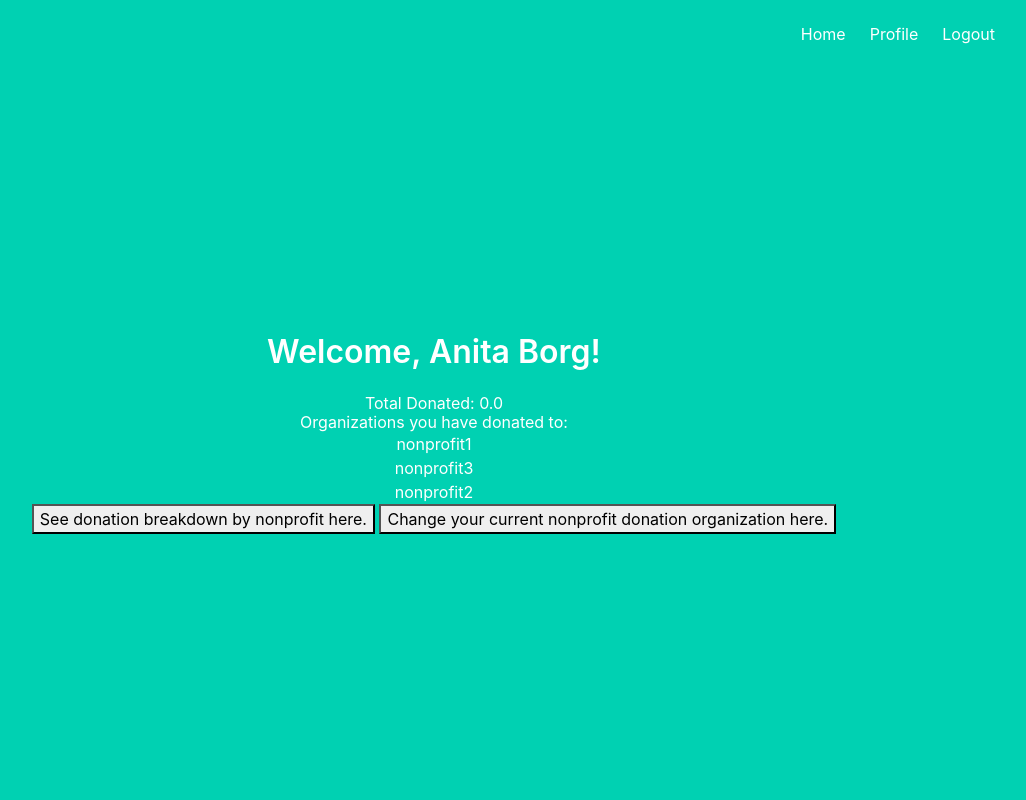
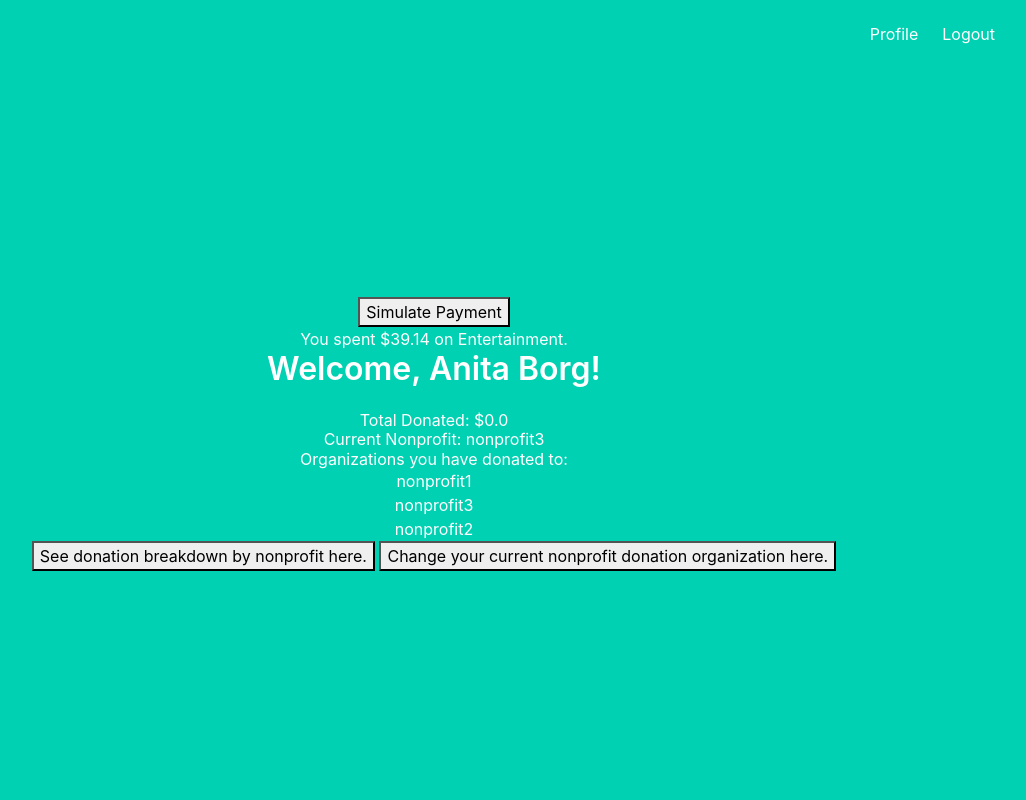
Before and after one commit to ndellamaria/technica2019, a Flask app: a page that uses femmeCare/templates/base.html in a window 1280 px wide. Shown: the whole page, without its empty margins (206-1232 px from the left). Run offline with Flask 2, Linux system fonts and the light colour scheme; a user stored in the database is signed in; data comes from the database, SQL or seed files in the repository; both versions use the stored data as it was after the commit; some libraries are stand-ins or nearby versions.

Commit message:
simulate payments

```diff
--- a/femmeCare/main.py
+++ b/femmeCare/main.py
@@ -4,6 +4,8 @@ from flask import Blueprint, render_template, redirect, request, url_for
 from flask_login import login_required, current_user
 from .models import User, Transaction
 from . import db
+import random
+import math
 
 main = Blueprint('main', __name__)
 
@@ -16,8 +18,27 @@ def index():
 def profile():
 	total = current_user.total
 	name = current_user.name
+	nonprofit = current_user.nonprofit
 	orgs = Transaction.query.filter_by(user_id=current_user.id).all()
-	return render_template('profile.html', total=total, name=name, orgs=orgs)
+	if 'category' in request.args and 'price' in request.args:
+		payment = {
+		'category': request.args['category'],
+		'price' : request.args['price']
+		}
+	else:
+		payment = None
+	# orgs = Transaction.query.all()
+	return render_template('profile.html', nonprofit=nonprofit,total=round(total,2), name=name, orgs=orgs, payment=payment)
+
+@main.route('/breakdown')
+@login_required
+def breakdown():
+	total = current_user.total
+	name = current_user.name
+	nonprofit = current_user.nonprofit
+	orgs = Transaction.query.filter_by(user_id=current_user.id).all()
+	# orgs = Transaction.query.all()
+	return render_template('breakdown.html', total=round(total,2), name=name, orgs=orgs, nonprofit=nonprofit)
 
 @main.route('/nonprofit')
 @login_required
@@ -33,10 +54,26 @@ def nonprofit_post():
 	user.nonprofit = nonprofit
 	db.session.commit()
 
-	transaction = Transaction.query.filter_by(name=nonprofit, user_id=user.id)
+	transaction = Transaction.query.filter_by(name=nonprofit, user_id=user.id).first()
 	if not transaction:
 		new_transaction = Transaction(name=nonprofit, user_id=user.id, amt=0)
 		db.session.add(new_transaction)
 		db.session.commit()
+		# return render_template('breakdown.html',name=nonprofit)
+	# orgs = Transaction.query.all()
+	# return render_template('breakdown.html',name=transaction.name, orgs=orgs)
+	return redirect(url_for('main.profile'))
 
-	return redirect(url_for('main.profile'))
+@main.route('/payment')
+@login_required
+def payment():
+	categories = ['Food', 'Entertainment', 'Clothes', 'Home Improvement', 'Books', 'School Supplies', 'Camping Gear']
+	price = round(random.uniform(10,100), 2)
+	diff = float(math.ceil(price)-price)
+	user = current_user
+	transaction = Transaction.query.filter_by(name=user.nonprofit, user_id=user.id).first()
+	transaction.amt+=diff
+	user.total+=diff
+	db.session.commit()
+	category = random.choice(categories)
+	return redirect(url_for('main.profile', category=category, price=price))
--- a/femmeCare/templates/base.html
+++ b/femmeCare/templates/base.html
@@ -21,9 +21,9 @@
 
                     <div id="navbarMenuHeroA" class="navbar-menu">
                         <div class="navbar-end">
-                            <a href="{{ url_for('main.index') }}" class="navbar-item">
+                            <!-- <a href="{{ url_for('main.index') }}" class="navbar-item">
                                 Home
-                            </a>
+                            </a> -->
                             {% if current_user.is_authenticated %}
                             <a href="{{ url_for('main.profile') }}" class="navbar-item">
                                 Profile
--- a/femmeCare/templates/nonprofit.html
+++ b/femmeCare/templates/nonprofit.html
@@ -12,7 +12,7 @@
     </div>
     <form method="POST" action="/nonprofit">
       	<input type='hidden' name='nonprofit' value='nonprofit1'>
-      	<button class="btn btn-primary">Choose</button>
+       <button class="btn btn-primary">Choose</button>
       </form>
   </div>
   <div class="card">
--- a/femmeCare/templates/profile.html
+++ b/femmeCare/templates/profile.html
@@ -3,16 +3,21 @@
 {% extends "base.html" %}
 
 {% block content %}
+<a href="{{ url_for('main.payment') }}"><button>Simulate Payment</button></a>
+{% if payment %}
+<p>You spent ${{payment.price}} on {{payment.category}}.</p>
+{% endif %}
 <h1 class="title">
   Welcome, {{name}}!
 </h1>
-<h2>Total Donated: {{total}}</h2>
+<h2>Total Donated: ${{total}}</h2>
+<h2>Current Nonprofit: {{nonprofit}}</h2>
 <h2>Organizations you have donated to: </h2>
 <ul>
 {% for org in orgs %}
 <li>{{org.name}}</li>
 {% endfor %}
 </ul>
-<button>See donation breakdown by nonprofit here.</button>
+<a href="{{ url_for('main.breakdown') }}"><button>See donation breakdown by nonprofit here.</button></a>
 <a href="{{ url_for('main.nonprofit') }}"><button>Change your current nonprofit donation organization here.</button></a>
 {% endblock %}
```
Also changed, not shown: femmeCare/templates/breakdown.html (added, +23 -0 lines), femmeCare/db.sqlite.
